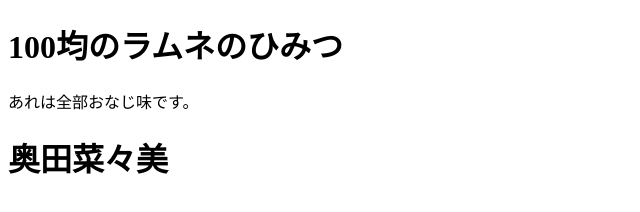
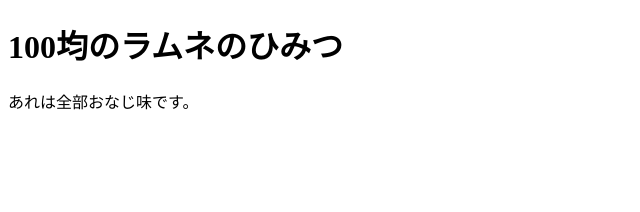
Before and after one commit to maerin1109/portfolio, a plain HTML site: page index.html in a window 1280 px wide. Shown: the whole page, without its empty margins (0-640 px from the left). Drawn offline with Linux system fonts and the light colour scheme.

Commit message:
Remove heading for 奥田菜々美

```diff
--- a/index.html
+++ b/index.html
@@ -8,6 +8,5 @@
 <body>
     <h1>100均のラムネのひみつ</h1>
     <p>あれは全部おなじ味です。</p>
-    <h1>奥田菜々美</h1>
 </body>
 </html>
```
